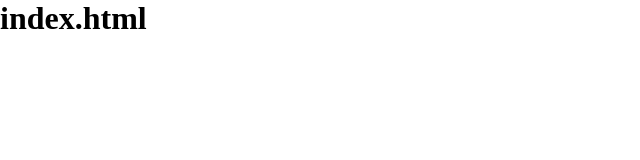
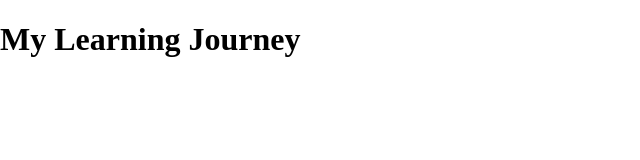
Before and after one commit to bobbybuildr/Learning-Journal, a website built with Vite: page index.html in a window 1280 px wide. Shown: the whole page, without its empty margins (0-640 px from the left). Built offline with nearby package versions, Linux system fonts and the light colour scheme.

Commit message:
Inital commit

```diff
--- a/css/style.css
+++ b/css/style.css
@@ -1,3 +1,7 @@
+* {
+    box-sizing: border-box;
+}
+
 html,
 body {
     margin: 0;
--- a/index.html
+++ b/index.html
@@ -1,9 +1,14 @@
-<html>
-    <head>
-        <title>My Learning Journal</title>
-        <link rel="stylesheet" href="css/style.css">
-    </head>
-    <body>
-        <h1>index.html</h1>
-    </body>
+<!DOCTYPE html>
+<html lang="en">
+<head>
+    <meta charset="UTF-8">
+    <meta name="viewport" content="width=device-width, initial-scale=1.0">
+
+    <link rel="stylesheet" href="css/style.css">
+
+    <title>My Learning Journal</title>
+</head>
+<body>
+    <h1>My Learning Journey</h1>
+</body>
 </html>
```
